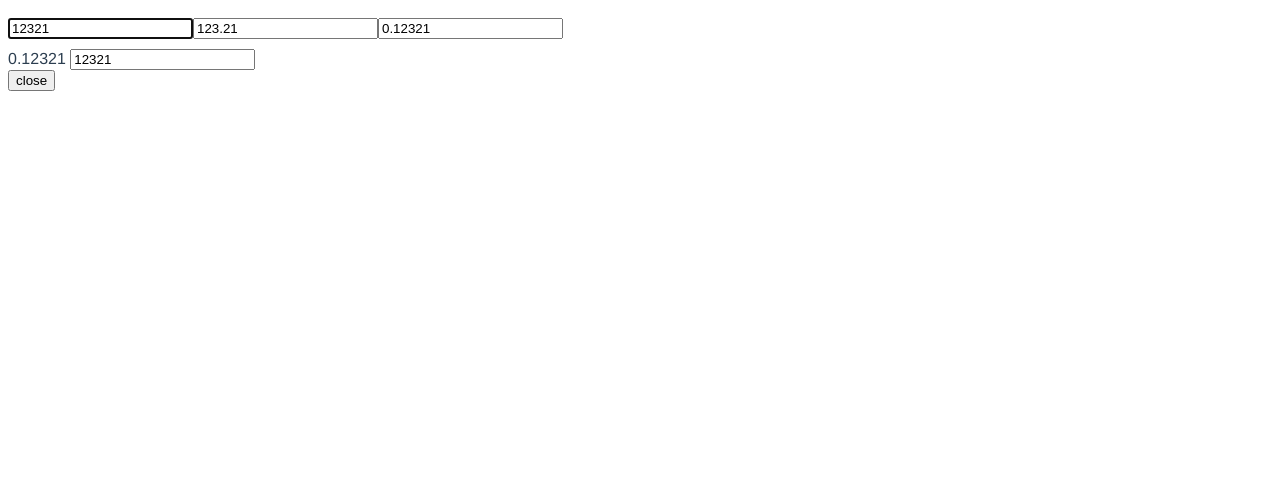
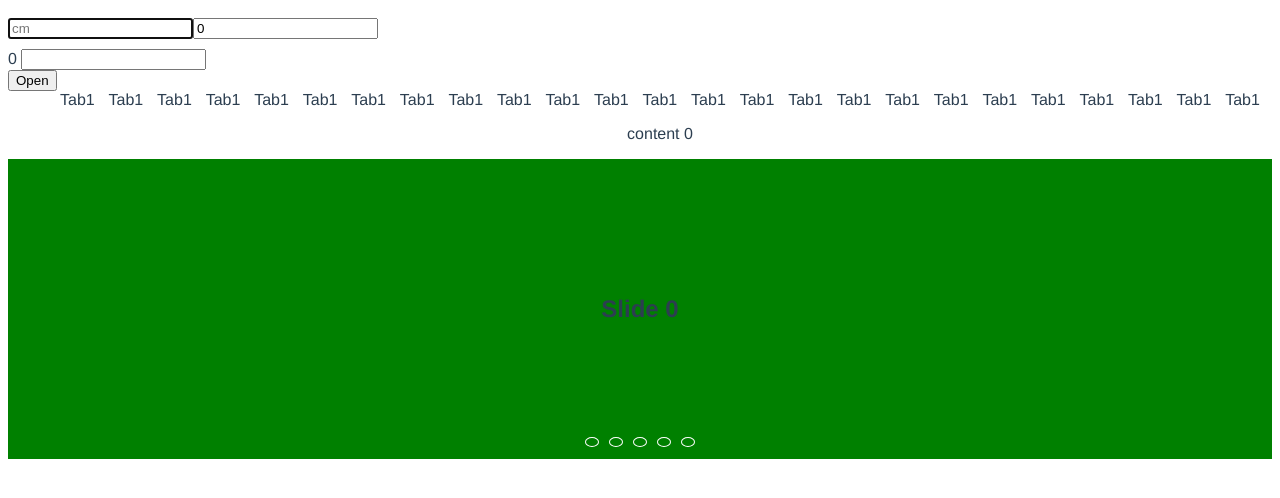
Before and after one commit to Vicu1/vue-transform-cm, a Vue app: page / in a window 1280 px wide. Shown: the top 498 px of the page. Built offline with nearby package versions, Linux system fonts and the light colour scheme.

Commit message:
tabs and carousel

```diff
--- a/src/App.vue
+++ b/src/App.vue
@@ -1,13 +1,17 @@
 <script>
 import FirstComponent from '@/components/FirstComponent.vue';
 import Modal from '@/components/Modal.vue';
+import Tabs from '@/components/Tabs.vue';
+import Carousel from "@/components/Carousel";
 
 export default {
   name: "App",
 
   components: {
     FirstComponent,
-    Modal
+    Modal,
+    Tabs,
+    Carousel
   },
 
   data: () => ({
@@ -15,7 +19,7 @@ export default {
     kilometers: false,
     opened: false,
     model: {
-      cm: '12321',
+      cm: '',
       meter: '',
     }
   }),
@@ -66,12 +70,14 @@ export default {
     <input :value="km" v-if="kilometers && show" type="text" placeholder="km">
     <first-component :km="km" v-model="model.cm" />
     <modal v-model="opened">
-      <template #button>
-        <button>
-          close
+      <template #button="{ activator }">
+        <button @click="activator()">
+          Open
         </button>
       </template>
     </modal>
+    <tabs/>
+    <carousel/>
   </div>
 </template>
 
--- /dev/null
+++ b/src/components/Carousel.vue
@@ -0,0 +1,113 @@
+<script>
+export default {
+  name: "Carousel",
+
+  data: () => ({
+    carouselItems: [...new Array(5)],
+    model: {
+      buttonView: false,
+    },
+    currentSlide: 0
+  }),
+
+  methods: {
+    buttons() {
+      this.model.buttonView = true;
+    },
+    removeButtons() {
+      this.model.buttonView = false;
+    },
+    nextSlide(){
+      if (this.currentSlide < this.carouselItems.length){
+      this.currentSlide++;
+      }else if (this.currentSlide === this.carouselItems.length){
+        this.currentSlide = 0;
+      }
+    },
+    prevSlide(){
+      if (this.currentSlide !== 0){
+        this.currentSlide--;
+      }else if (this.currentSlide === 0){
+        this.currentSlide = this.carouselItems.length;
+      }
+    }
+  }
+}
+</script>
+
+<template>
+  <div>
+    <div class="carousel"
+        @mouseleave="removeButtons()"
+        @mouseover="buttons()">
+      <div :class="{ 'display-none': index !== currentSlide }" v-for="(slide, index) of carouselItems" :key="index"
+           style="position:absolute;"></div>
+      <button @click="prevSlide()" v-if="model.buttonView" class="prev">prev</button>
+      <h2>
+        Slide {{ currentSlide }}
+      </h2>
+      <button @click="nextSlide()" v-if="model.buttonView" class="next">next</button>
+      <div class="dots__block">
+        <button class="dots" v-for="dot of carouselItems" :key="dot">
+
+        </button>
+      </div>
+
+    </div>
+  </div>
+</template>
+
+<style scoped>
+
+.display-none {
+  display: none;
+}
+
+.carousel {
+  background-color: green;
+  width: 100%;
+  height: 300px;
+  text-align: center;
+  position: relative;
+}
+
+.prev, .next {
+  position: absolute;
+  top: 50%;
+  transform: translateY(-50%);
+}
+
+.prev {
+  left: 10px;
+}
+
+.next {
+  right: 10px;
+}
+
+.dots {
+  background-color: transparent;
+  border: 1px solid #fff;
+  border-radius: 50%;
+  width: 10px;
+  height: 10px;
+  cursor: pointer;
+  margin: 0 5px;
+}
+.dots__block{
+  position: absolute;
+  bottom: 10px;
+  left: 50%;
+  transform: translateX(-50%);
+}
+.dots:hover{
+  background-color: black;
+}
+h2 {
+  margin: 0;
+  display: flex;
+  justify-content: center;
+  align-items: center;
+  height: 300px;
+}
+</style>
--- a/src/components/Modal.vue
+++ b/src/components/Modal.vue
@@ -27,6 +27,9 @@ export default {
     close() {
       this.model = false;
       this.$emit("input", this.model);
+    },
+    openModal() {
+      this.model = true;
     }
   }
 }
@@ -34,7 +37,7 @@ export default {
 
 <template>
   <div>
-    <slot name="button"></slot>
+    <slot name="button" :activator="openModal"></slot>
     <div class="modalDialog" v-if="model">
       <button class="close" @click="close()">
         <img src="../assets/close.png" alt="close">
--- /dev/null
+++ b/src/components/Tabs-item.vue
@@ -0,0 +1,35 @@
+<script>
+
+export default {
+  name: "Tabs-item",
+
+  props: {
+    item: {
+      required: true,
+      type: Number,
+    }
+  },
+
+  data: () => ({
+    tabsContent: [... new Array(25)].map((item,index) => `content ${index}`),
+  }),
+}
+</script>
+
+<template>
+  <div>
+    <ul>
+      <li>
+        {{ tabsContent[item] }}
+      </li>
+    </ul>
+  </div>
+</template>
+
+<style scoped>
+ul{
+  list-style: none;
+  text-align: center;
+}
+
+</style>
--- /dev/null
+++ b/src/components/Tabs.vue
@@ -0,0 +1,45 @@
+<script>
+import TabsItem from "@/components/Tabs-item";
+
+export default {
+  name: "Tabs",
+
+  components: {
+    TabsItem
+  },
+
+  data: () => ({
+    tabsTitle: [...new Array(25)],
+    activeTab: 0
+  }),
+
+  methods: {
+    activateTab(index) {
+      this.activeTab = index;
+    }
+  }
+}
+</script>
+
+<template>
+  <div>
+    <ul>
+      <li v-for="(item, index) of tabsTitle" :key="item" class="active" @click="activateTab(index)">Tab1</li>
+    </ul>
+    <tabsItem :item="activeTab" />
+  </div>
+
+</template>
+
+<style scoped>
+  ul{
+    list-style: none;
+    max-width: 1200px;
+    margin: 0 auto;
+    display: flex;
+    justify-content: space-between;
+  }
+  li{
+    cursor: pointer;
+  }
+</style>
```
